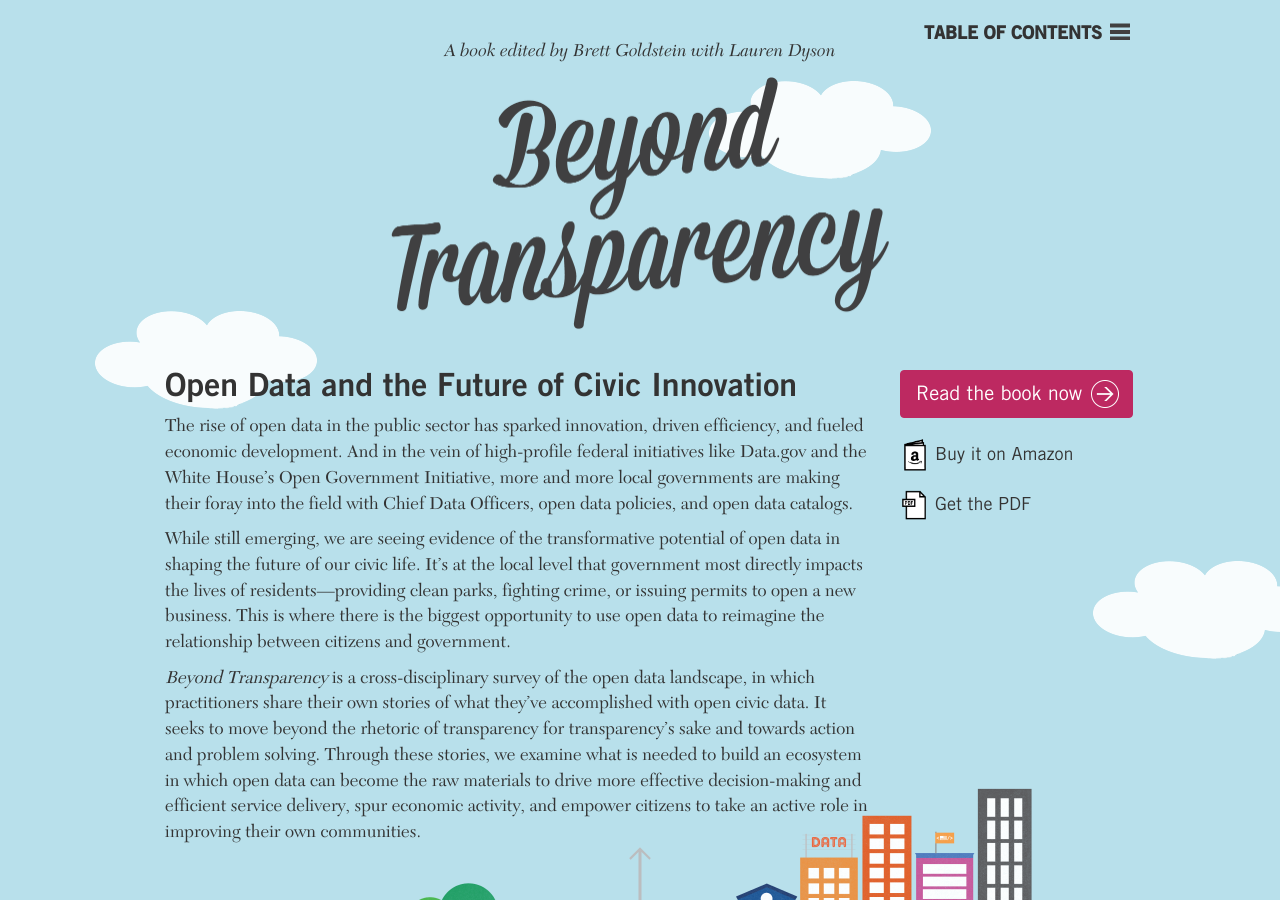
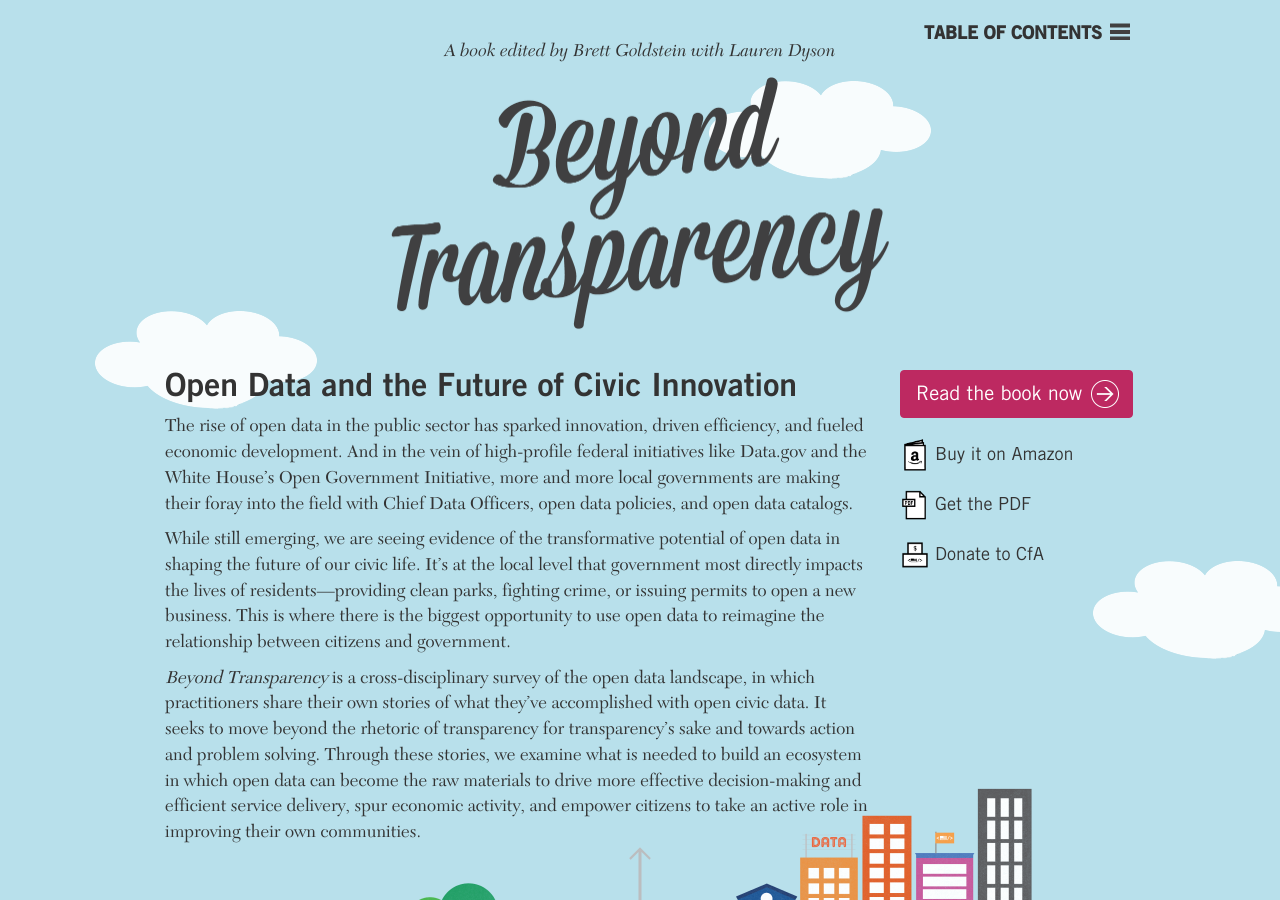
Before and after one commit to codeforamerica/beyondtransparency, a Jekyll site: the page built from index.html, in a window 1280 px wide and 900 px high. Built offline with Jekyll 4.4.1, drawn with Linux system fonts in a browser that asks for light colours; nearby versions of some CDN libraries; some web fonts are replaced; Markdown is read by kramdown in place of the engine named in the settings.

Commit message:
Added donate to cfa link and icon

```diff
--- a/index.html
+++ b/index.html
@@ -36,6 +36,7 @@ The rise of open data in the public sector has sparked innovation, driven effici
           <ul class="buy-links">
             <li class="icon-buy"><a href="http://www.amazon.com/Beyond-Transparency-Future-Civic-Innovation/dp/0615889085/" target="_blank"><img src="/images/amazon_book_icon.png" />Buy it on Amazon</a></li>
             <li class="icon-pdf"><a href="/pdf/BeyondTransparency.pdf" target="_blank"><img src="/images/pdf_icon.png" />Get the PDF</a></li>
+            <li class="icon-donate"><a href="http://codeforamerica.org/donate" target="_blank"><img src="/images/donate_icon.png" />Donate to CfA</a></li>
           </ul>
         </div>
         <div class="clear"></div>
```
Also changed, not shown: images/donate_icon.png (added).
